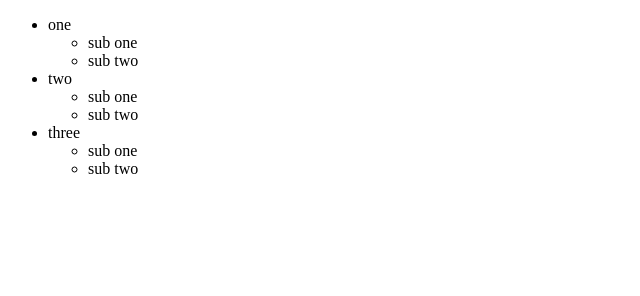
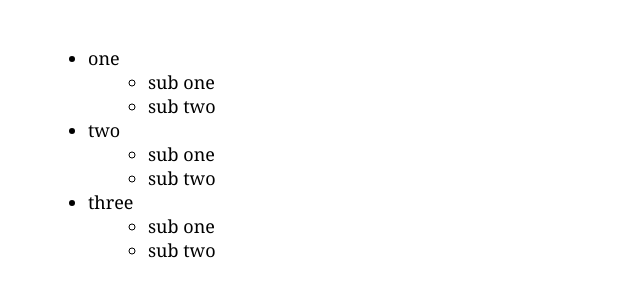
Before and after one commit to piyush5904/day5_task4, a plain HTML site: page index.html in a window 1280 px wide. Shown: the whole page, without its empty margins (0-640 px from the left). Drawn offline with Linux system fonts and the light colour scheme.

Commit message:
index.html

```diff
--- a/index.html
+++ b/index.html
@@ -3,7 +3,7 @@
 <head>
     <meta charset="UTF-8">
     <title>Nested List</title>
-    <link rel="stylesheet" href="nested-list.css">
+    <link rel="stylesheet" href="styles.css">
 </head>
 <body>
     <ul class="main-list">
```
